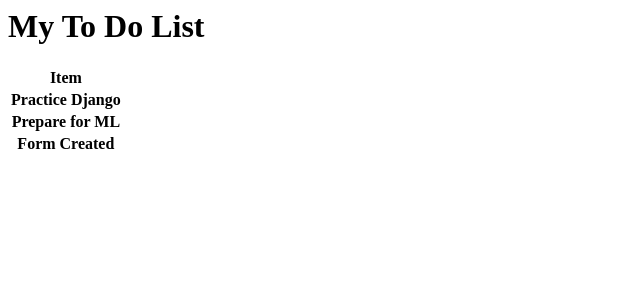
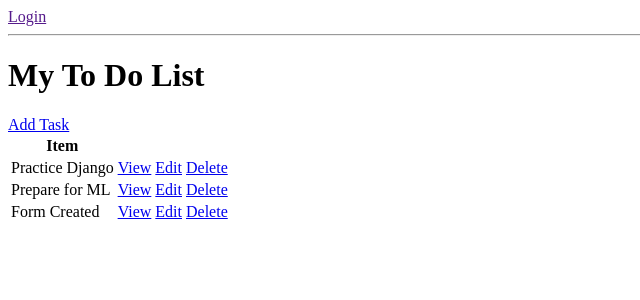
Before and after one commit to Midhilesh4890/Django_ToDo-List, a Django app: page / in a window 1280 px wide. Shown: the top 300 px of the page, without its empty margins (0-640 px from the left). Run offline with Django 3.2, Linux system fonts and the light colour scheme; data comes from the database, SQL or seed files in the repository; both versions use the stored data as it was after the commit; lists and menus that the app fills with data are empty.

Commit message:
Added All Crud Operations using Class Based Views

```diff
--- /dev/null
+++ b/todo_list/base/templates/base/task.html
@@ -0,0 +1 @@
+<h1>Task: {{task}} </h1>
--- /dev/null
+++ b/todo_list/base/templates/base/task_confirm_delete.html
@@ -0,0 +1,6 @@
+<a href="{% url 'tasks' %}">Go Back</a>
+<form action="" method="post">
+    {% csrf_token %}
+    <p>Are you sure you want to delete this task? "{{task}}</p>
+    <input type="submit" value="Delete">
+</form>
--- a/todo_list/base/templates/base/task_list.html
+++ b/todo_list/base/templates/base/task_list.html
@@ -1,12 +1,25 @@
+{% if request.user.is_authenticated %}
+    <p>{{request.user}}</p>
+    <a href="">Logout</a>
+{% else %}
+<a href="">Login</a>
+{% endif %}
+
+<hr>
 <h1>My To Do List</h1>
-
+<a href="{% url 'task-create' %}">Add Task</a>
 <table>
     <tr>
         <th>Item</th>
+        <th></th>
+        <th></th>
     </tr>
     {% for task in tasks %}
     <tr>
-        <th>{{task.title}}</th>
+        <td>{{task.title}}</td>
+        <td><a href="{% url 'task' task.id %}">View</a></td>
+        <td><a href="{% url 'task-update' task.id %}">Edit</a></td>
+        <td><a href="{% url 'task-delete' task.id %}">Delete</a></td>
     </tr>
     {% empty %}
         <h3>No items in List</h3>
--- a/todo_list/base/urls.py
+++ b/todo_list/base/urls.py
@@ -1,5 +1,11 @@
 from django.urls import path
-from .views import Tasklist
+from django.views.generic.edit import DeleteView
+from .views import TaskCreate, TaskDetail, TaskUpdate, Tasklist,DeleteView
+
 urlpatterns = [
-    path('',Tasklist.as_view(),name='tasks')
+    path('',Tasklist.as_view(),name='tasks'),
+    path('task/<int:pk>/',TaskDetail.as_view(),name='task'),
+    path('task-create/', TaskCreate.as_view(), name='task-create'),
+    path('task-update/<int:pk>', TaskUpdate.as_view(), name='task-update'),
+    path('task-delete/<int:pk>', DeleteView.as_view(), name='task-delete'),
 ]
--- a/todo_list/base/views.py
+++ b/todo_list/base/views.py
@@ -1,9 +1,32 @@
 from django.shortcuts import render
 from django.views.generic.list import ListView
+from django.views.generic.detail import DetailView
+from django.views.generic.edit import CreateView, DeleteView,UpdateView,DeleteView
 from .models import Task
+from django.urls import reverse_lazy
 
 # Create your views here.
 
 class Tasklist(ListView):
     model = Task
     context_object_name  = 'tasks'
+
+class TaskDetail(DetailView):
+    model = Task
+    context_object_name = 'task'
+    template_name = 'base/task.html'
+
+class TaskCreate(CreateView):
+    model = Task
+    fields = '__all__'
+    success_url = reverse_lazy('tasks')
+
+class TaskUpdate(UpdateView):
+    model = Task
+    fields = '__all__'
+    success_url = reverse_lazy('tasks')
+
+class DeleteView(DeleteView):
+    model = Task
+    context_object_name = 'task'
+    success_url = reverse_lazy('tasks')
```
Also changed, not shown: todo_list/base/templates/base/task_form.html (added, +8 -0 lines), todo_list/db.sqlite3.
